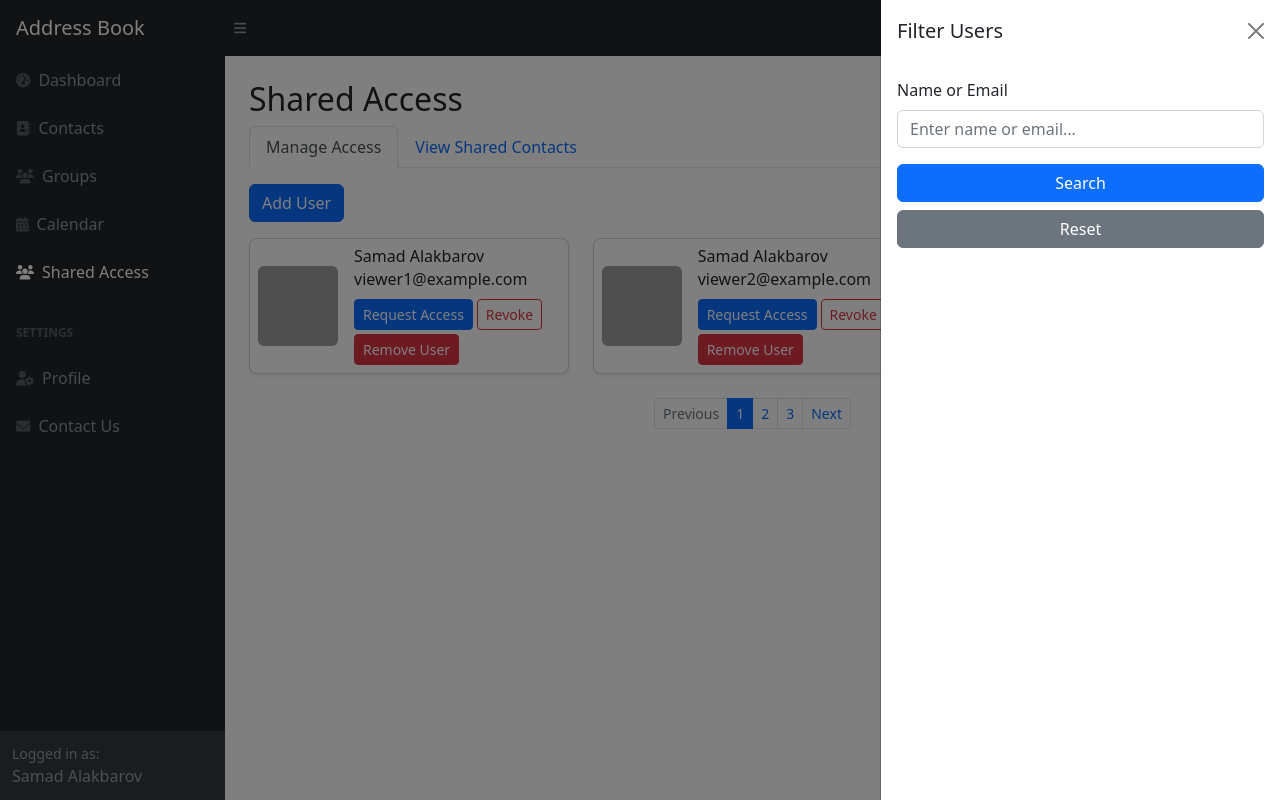
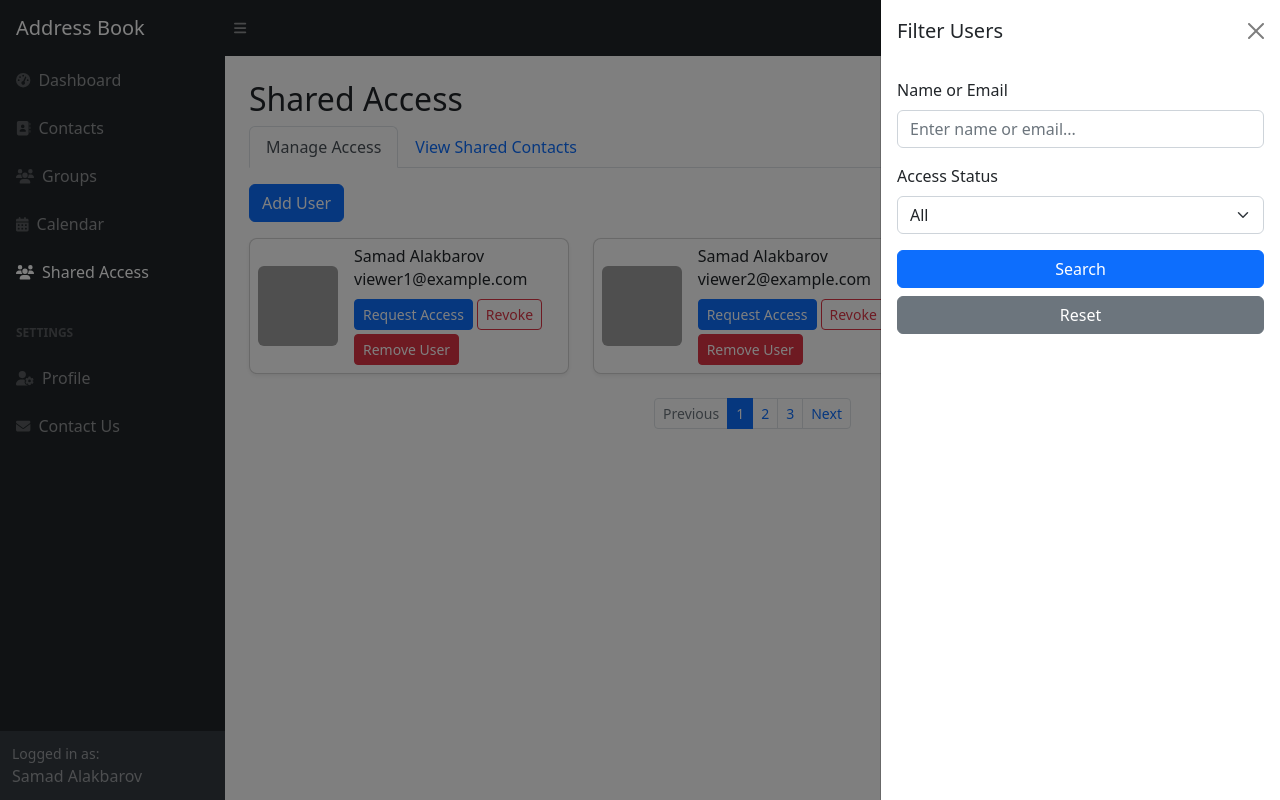
Before and after one commit to Samad126/AdressBookAppWeb, an ASP.NET Core app: page /SharedAccess in a window 1280 px wide, after a click on "Filter Users". Run offline with ASP.NET Core 8, Linux system fonts and the light colour scheme; some libraries are stand-ins or nearby versions; grey boxes are pictures that could not be loaded.

Commit message:
add access filter to shared access

```diff
--- a/Views/SharedAccess/Index.cshtml
+++ b/Views/SharedAccess/Index.cshtml
@@ -226,11 +226,22 @@
     </div>
 
     <div class="offcanvas-body">
-        <form id="filterManageAccessForm" >
+        <form id="filterManageAccessForm">
             <div class="mb-3">
                 <label for="manageAccessName" class="form-label">Name or Email</label>
                 <input type="text" id="manageAccessName" class="form-control" placeholder="Enter name or email...">
             </div>
+
+            <!-- New Access Status Filter -->
+            <div class="mb-3">
+                <label for="accessStatusFilter" class="form-label">Access Status</label>
+                <select id="accessStatusFilter" class="form-select">
+                    <option value="" selected>All</option>
+                    <option value="accessed">Accessed</option>
+                    <option value="revoked">Revoked</option>
+                </select>
+            </div>
+
             <div class="d-grid gap-2">
                 <button type="submit" class="btn btn-primary">Search</button>
                 <button type="button" class="btn btn-secondary">Reset</button>
@@ -238,7 +249,6 @@
         </form>
     </div>
 </div>
-
 
 <div class="offcanvas offcanvas-end" tabindex="-1" id="filterViewShared" aria-labelledby="filterViewSharedLabel">
     <div class="offcanvas-header">
```
